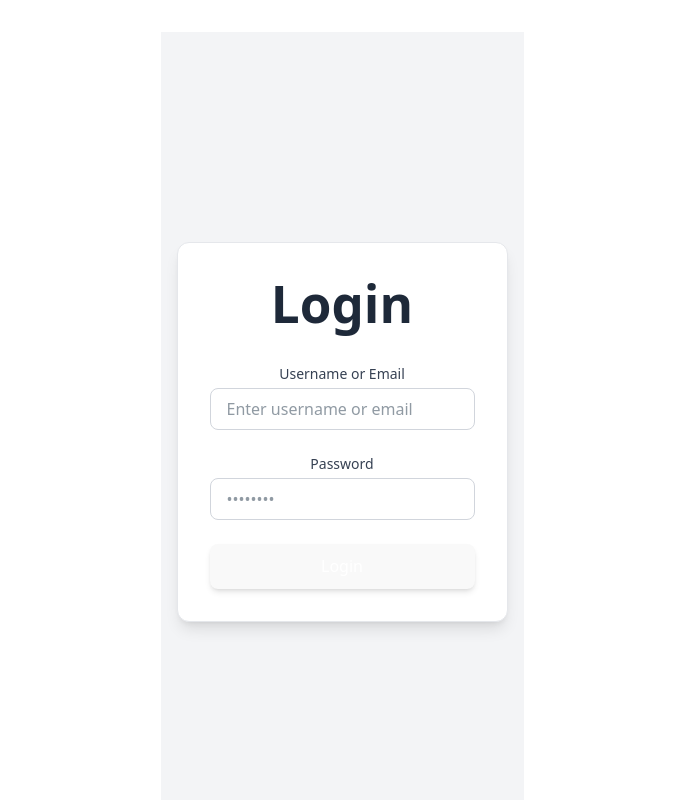
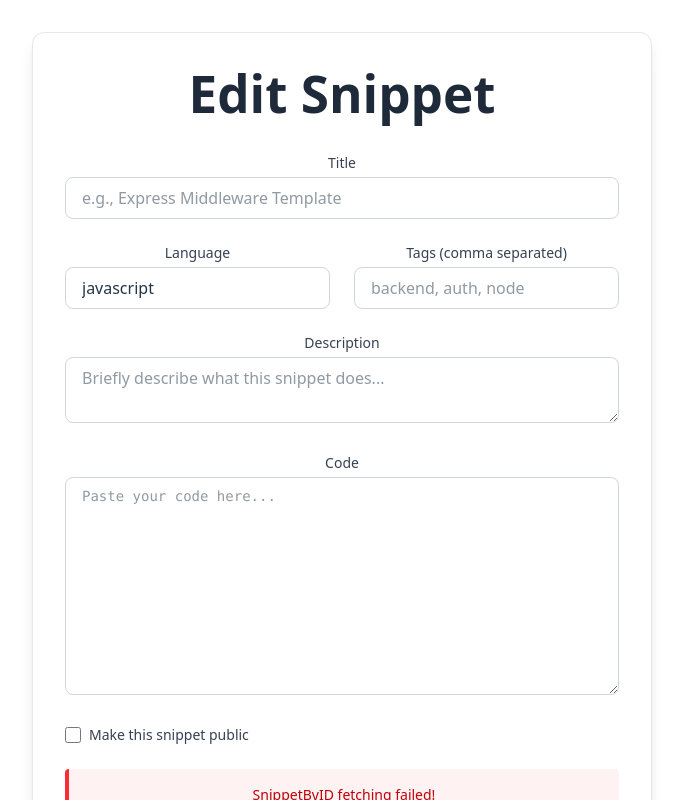
Before and after one commit to Ihsaan7/SnippetVault-Frontend, a React (Vite) app: page /dashboard/snippets/1/edit in a window 1280 px wide. Before the commit this address led to /login. Shown: the top 800 px of the page, without its empty margins (298-981 px from the left). Built offline with nearby package versions, Linux system fonts and the light colour scheme; no server answers; sample sign-in values are in the browser's storage.

Commit message:
Add SnippetEdit component and update routing for snippet editing

```diff
--- a/src/App.jsx
+++ b/src/App.jsx
@@ -6,6 +6,7 @@ import "./App.css";
 import { Dashboard } from "./pages/Dashboard";
 import SnippetCreate from "./pages/SnippetCreate";
 import { Snippets } from "./pages/Snippets";
+import SnippetEdit from "./pages/SnippetEdit";
 
 function App() {
   return (
@@ -36,6 +37,14 @@ function App() {
           </ProtectedRoute>
         }
       />
+      <Route
+        path="/dashboard/snippets/:id/edit"
+        element={
+          <ProtectedRoute>
+            <SnippetEdit />
+          </ProtectedRoute>
+        }
+      />
       <Route path="*" element={<Navigate to="/login" replace />} />
     </Routes>
   );
--- a/src/pages/Dashboard.jsx
+++ b/src/pages/Dashboard.jsx
@@ -14,9 +14,14 @@ export function Dashboard() {
     navigate("/login");
   };
 
+  const handleSnippetCreate = (e) => {
+    e.preventDefault();
+    navigate("/dashboard/create");
+  };
+
   const handleSnippet = (e) => {
     e.preventDefault();
-    navigate("/dashboard/create");
+    navigate("/dashboard/snippets");
   };
 
   return (
@@ -26,7 +31,8 @@ export function Dashboard() {
       <button onClick={handleLogout} disabled={isLoading}>
         {isLoading ? "Logging Out..." : "Log Out"}
       </button>
-      <button onClick={handleSnippet}>New Snippet</button>
+      <button onClick={handleSnippet}>Show all snippets</button>
+      <button onClick={handleSnippetCreate}>New Snippet</button>
       <div>
         <p>Total snippets: {snippets?.length || 0}</p>
       </div>
--- /dev/null
+++ b/src/pages/SnippetEdit.jsx
@@ -0,0 +1,223 @@
+import { useEffect, useState } from "react";
+import { useNavigate, useParams } from "react-router-dom";
+import { useSnippet } from "../context/SnippetContext";
+
+export default function SnippetEdit() {
+  const { id } = useParams();
+  const navigate = useNavigate();
+  const { getSnippetByID, updateSnippet, isLoading, error } = useSnippet();
+
+  const [formData, setFormData] = useState({
+    title: "",
+    code: "",
+    codeLanguage: "javascript",
+    tags: "",
+    description: "",
+    isPublic: false,
+  });
+
+  useEffect(() => {
+    const loadSnippet = async () => {
+      const snippet = await getSnippetByID(id);
+      if (snippet) {
+        setFormData({
+          title: snippet.title || "",
+          code: snippet.code || "",
+          codeLanguage: snippet.codeLanguage || "javascript",
+          tags: Array.isArray(snippet.tags) ? snippet.tags.join(", ") : "",
+          description: snippet.description || "",
+          isPublic: snippet.isPublic || false,
+        });
+      }
+    };
+    loadSnippet();
+    // eslint-disable-next-line react-hooks/exhaustive-deps
+  }, [id]);
+
+  const handleChange = (e) => {
+    const { name, value, type, checked } = e.target;
+    setFormData({
+      ...formData,
+      [name]: type === "checkbox" ? checked : value,
+    });
+  };
+
+  const handleSubmit = async (e) => {
+    e.preventDefault();
+
+    const tagsArray = formData.tags
+      .split(",")
+      .map((tag) => tag.trim())
+      .filter(Boolean);
+
+    const payload = {
+      ...formData,
+      tags: tagsArray,
+    };
+
+    await updateSnippet(id, payload);
+    navigate("/dashboard/snippets");
+  };
+
+  return (
+    <div className="max-w-2xl mx-auto p-8 bg-white rounded-xl shadow-lg border border-gray-200">
+      <h1 className="text-3xl font-bold text-gray-800 mb-8">Edit Snippet</h1>
+
+      <form onSubmit={handleSubmit} className="space-y-6">
+        {/* Title Input */}
+        <div>
+          <label
+            htmlFor="title"
+            className="block text-sm font-medium text-gray-700 mb-1"
+          >
+            Title
+          </label>
+          <input
+            type="text"
+            id="title"
+            name="title"
+            required
+            value={formData.title}
+            onChange={handleChange}
+            disabled={isLoading}
+            className="w-full px-4 py-2 border border-gray-300 rounded-lg focus:ring-2 focus:ring-blue-500 focus:border-blue-500 outline-none transition-all disabled:bg-gray-100"
+            placeholder="e.g., Express Middleware Template"
+          />
+        </div>
+
+        <div className="grid grid-cols-1 md:grid-cols-2 gap-6">
+          {/* Language Input */}
+          <div>
+            <label
+              htmlFor="codeLanguage"
+              className="block text-sm font-medium text-gray-700 mb-1"
+            >
+              Language
+            </label>
+            <input
+              type="text"
+              id="codeLanguage"
+              name="codeLanguage"
+              required
+              value={formData.codeLanguage}
+              onChange={handleChange}
+              disabled={isLoading}
+              className="w-full px-4 py-2 border border-gray-300 rounded-lg focus:ring-2 focus:ring-blue-500 focus:border-blue-500 outline-none transition-all disabled:bg-gray-100"
+              placeholder="javascript"
+            />
+          </div>
+
+          {/* Tags Input */}
+          <div>
+            <label
+              htmlFor="tags"
+              className="block text-sm font-medium text-gray-700 mb-1"
+            >
+              Tags (comma separated)
+            </label>
+            <input
+              type="text"
+              id="tags"
+              name="tags"
+              value={formData.tags}
+              onChange={handleChange}
+              disabled={isLoading}
+              className="w-full px-4 py-2 border border-gray-300 rounded-lg focus:ring-2 focus:ring-blue-500 focus:border-blue-500 outline-none transition-all disabled:bg-gray-100"
+              placeholder="backend, auth, node"
+            />
+          </div>
+        </div>
+
+        {/* Description Input */}
+        <div>
+          <label
+            htmlFor="description"
+            className="block text-sm font-medium text-gray-700 mb-1"
+          >
+            Description
+          </label>
+          <textarea
+            id="description"
+            name="description"
+            rows="2"
+            value={formData.description}
+            onChange={handleChange}
+            disabled={isLoading}
+            className="w-full px-4 py-2 border border-gray-300 rounded-lg focus:ring-2 focus:ring-blue-500 focus:border-blue-500 outline-none transition-all disabled:bg-gray-100"
+            placeholder="Briefly describe what this snippet does..."
+          />
+        </div>
+
+        {/* Code Input */}
+        <div>
+          <label
+            htmlFor="code"
+            className="block text-sm font-medium text-gray-700 mb-1"
+          >
+            Code
+          </label>
+          <textarea
+            id="code"
+            name="code"
+            required
+            rows="10"
+            value={formData.code}
+            onChange={handleChange}
+            disabled={isLoading}
+            className="w-full px-4 py-2 border border-gray-300 rounded-lg focus:ring-2 focus:ring-blue-500 focus:border-blue-500 outline-none transition-all font-mono text-sm disabled:bg-gray-100"
+            placeholder="Paste your code here..."
+          />
+        </div>
+
+        {/* Public Checkbox */}
+        <div className="flex items-center">
+          <input
+            type="checkbox"
+            id="isPublic"
+            name="isPublic"
+            checked={formData.isPublic}
+            onChange={handleChange}
+            disabled={isLoading}
+            className="h-4 w-4 text-blue-600 focus:ring-blue-500 border-gray-300 rounded cursor-pointer"
+          />
+          <label
+            htmlFor="isPublic"
+            className="ml-2 block text-sm text-gray-700 cursor-pointer"
+          >
+            Make this snippet public
+          </label>
+        </div>
+
+        {/* Error Message */}
+        {error && (
+          <div className="bg-red-50 border-l-4 border-red-500 p-4 rounded">
+            <p className="text-sm text-red-700 font-medium">{error}</p>
+          </div>
+        )}
+
+        {/* Action Buttons */}
+        <div className="flex gap-3">
+          <button
+            type="submit"
+            disabled={isLoading}
+            className={`flex-1 py-3 px-4 rounded-lg text-white font-semibold shadow-md transition-colors
+          ${
+            isLoading
+              ? "bg-blue-400 cursor-not-allowed"
+              : "bg-blue-600 hover:bg-blue-700"
+          }`}
+          >
+            {isLoading ? "Updating..." : "Update Snippet"}
+          </button>
+          <button
+            type="button"
+            onClick={() => navigate("/dashboard/snippets")}
+            className="flex-1 py-3 px-4 rounded-lg bg-gray-200 hover:bg-gray-300 text-gray-800 font-semibold transition-colors"
+          >
+            Cancel
+          </button>
+        </div>
+      </form>
+    </div>
+  );
+}
```
